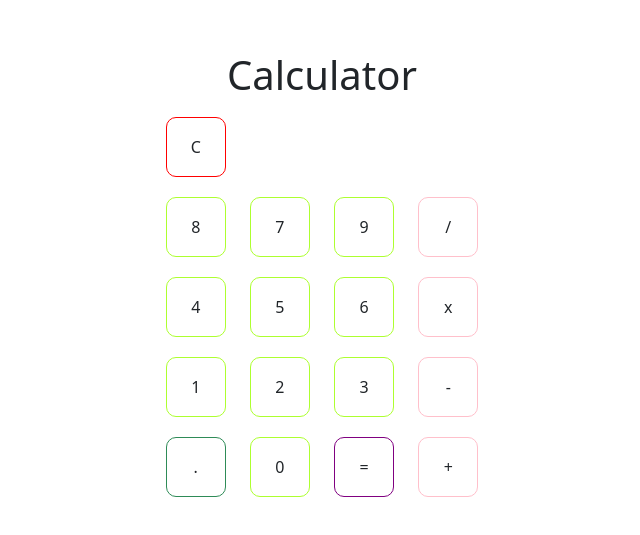
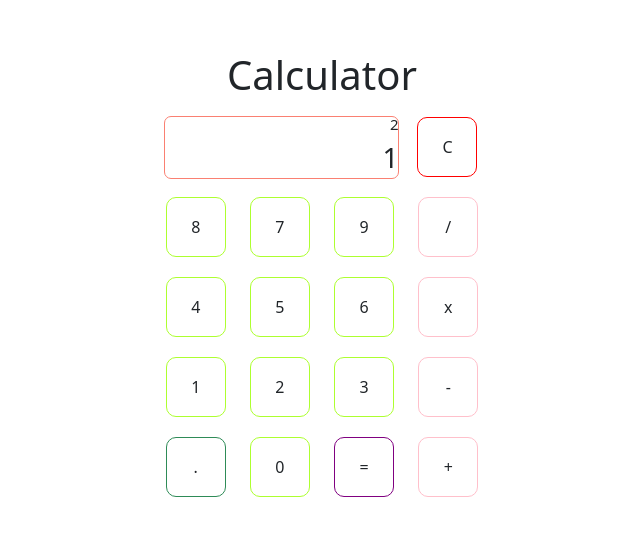
Before and after one commit to jugalkkt/calculator, a plain HTML site: page index.html in a window 1280 px wide. Shown: the part 121-656 px from the top of the page, without its empty margins (318-958 px from the left). Drawn offline with nearby package versions, Linux system fonts and the light colour scheme.

Commit message:
Finish required html and css

```diff
--- a/index.html
+++ b/index.html
@@ -11,7 +11,10 @@
     <h1>Calculator</h1>
     <div class="calculator">
         <div class="first-row">
-            <div class="screen"></div>
+            <div id = "screen">
+                <div class="previous">2</div>
+                <div class="current">1</div>
+            </div>
             <button class="btn clear">C</button>
         </div>
         <div class="second-row">
--- a/style.css
+++ b/style.css
@@ -58,3 +58,32 @@ button.decimal:hover
 {
     background-color: darkkhaki;
 }
+.first-row
+{
+    display: flex;
+    justify-content: center;
+    align-items: center;
+    flex-direction: row;
+}
+#screen
+{
+    height: 63px;
+    border: 1px solid salmon;
+    border-radius: 7px;
+    width: 235px;
+    margin: 8px;
+    display: flex;
+    flex-direction: column;
+    justify-content: flex-end;
+    align-items: flex-end;
+}
+.previous
+{
+    font-size: 15px;
+    margin: 0;
+}
+.current
+{
+    font-size: 28px;
+    margin: 0;
+}
```
